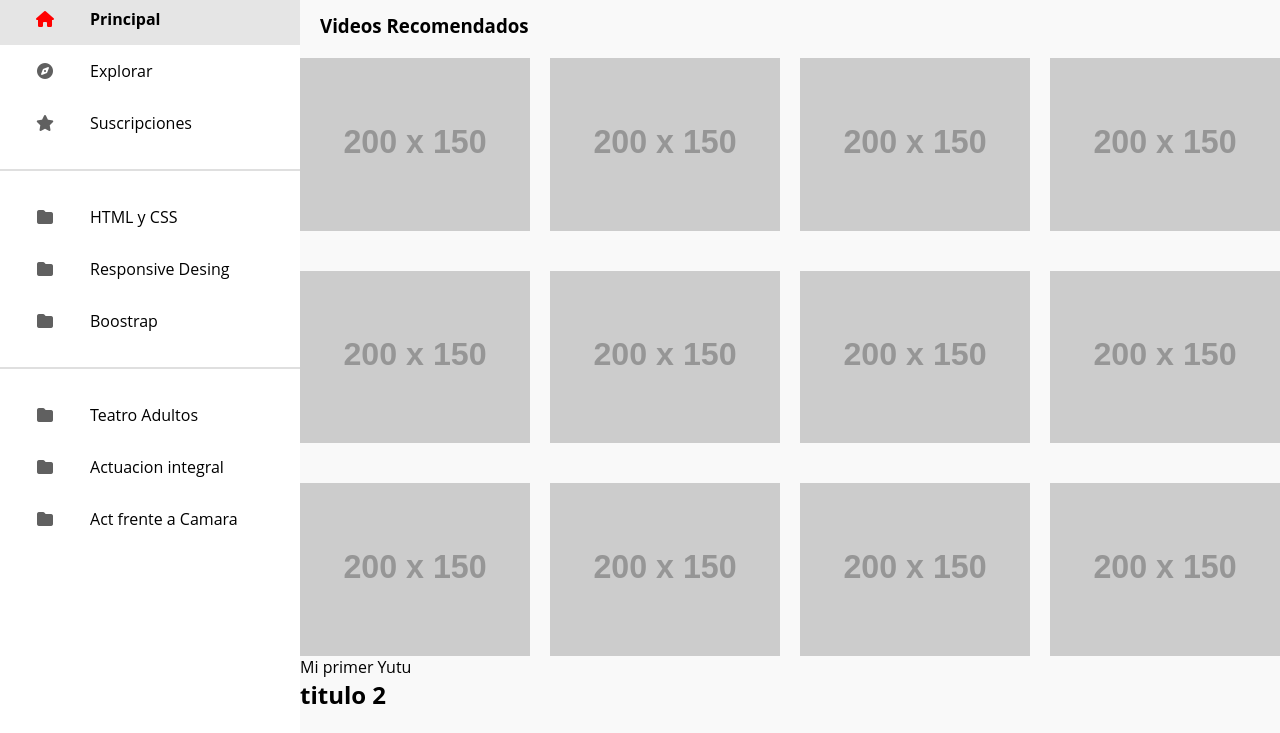
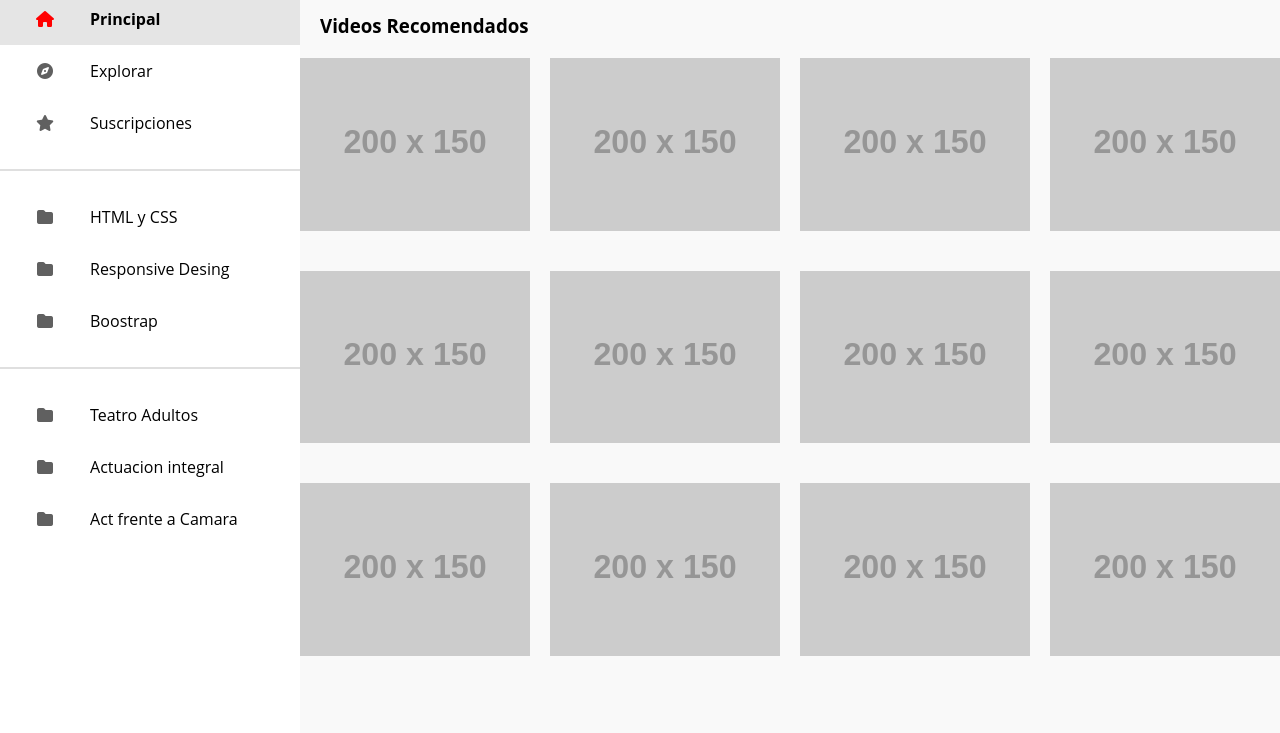
Before and after one commit to FedeCasado/proyectoYoutube, a plain HTML site: page index.html in a window 1280 px wide. Shown: the part 67-800 px from the top of the page. Drawn offline with Linux system fonts and the light colour scheme; placeholder pictures from the web are drawn by us.

Commit message:
Primera pagina de Youtube hecha

```diff
--- a/index.html
+++ b/index.html
@@ -62,8 +62,6 @@
                 <a href="#" class="video"><img src="https://via.placeholder.com/200x150?text=FedericoCasado" alt=""></a>
                 <a href="#" class="video"><img src="https://via.placeholder.com/200x150?text=FedericoCasado" alt=""></a>
             </div>
-            <p>Mi primer Yutu</p>
-            <h2>titulo 2</h2>
         </main>
     </div>
 
```
